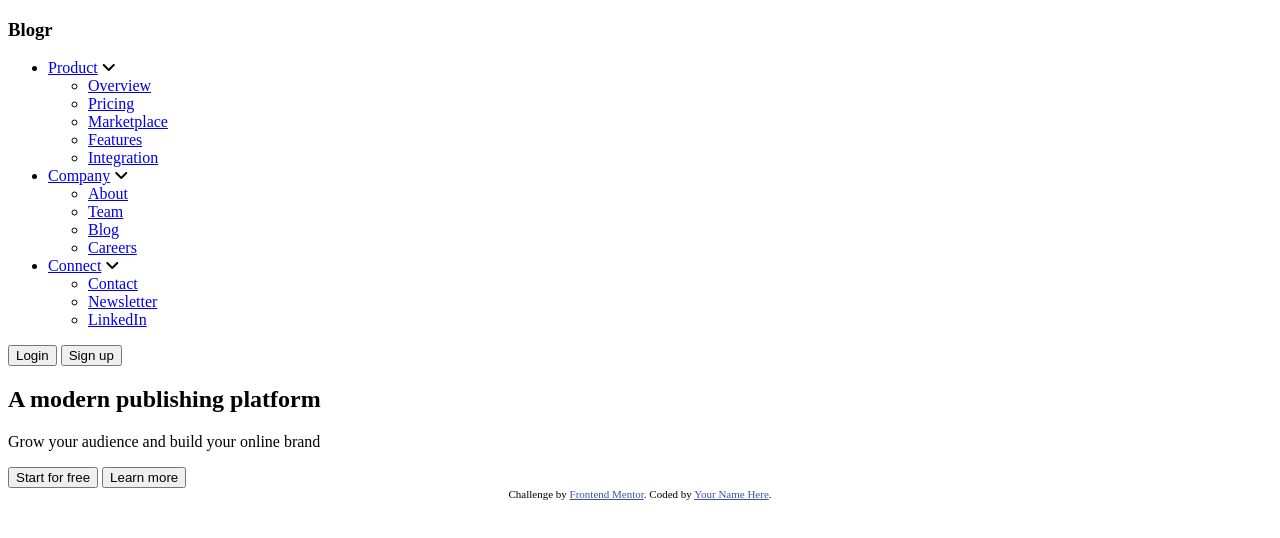
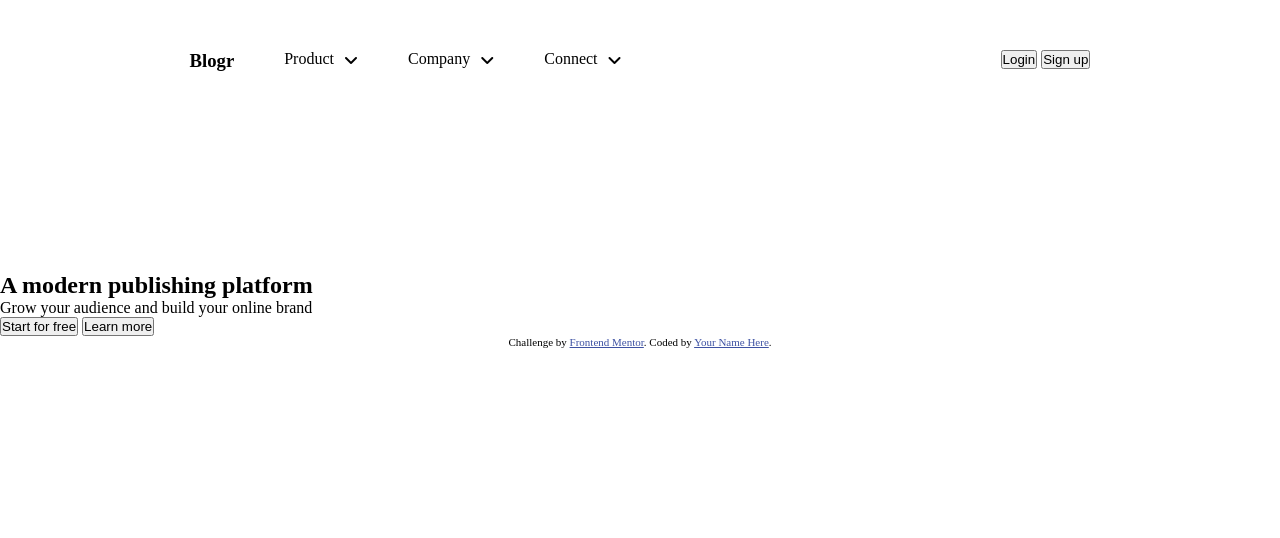
Before and after one commit to raymond-sikpojie/Blogr-Landing-Page, a plain HTML site: page index.html in a window 1280 px wide. Drawn offline with Linux system fonts and the light colour scheme.

Commit message:
aligned navbar items

```diff
--- a/index.html
+++ b/index.html
@@ -4,7 +4,7 @@
     <meta charset="UTF-8" />
     <meta name="viewport" content="width=device-width, initial-scale=1.0" />
     <!-- displays site properly based on user's device -->
-
+    <link rel="stylesheet" href="style.css" />
     <link
       rel="icon"
       type="image/png"
@@ -33,12 +33,11 @@
     <main>
       <section class="section-1">
         <nav>
+          <div class="menu-buttons">
             <h3>Blogr</h3>
-          <div class="menu-buttons">
-            <ul class="product">
-              <li class="product-btn">
+            <li class="product-btn menu-item">
               <a href="#">Product</a>
-                <i class="fas fa-angle-down"></i>
+              <span><i class="fas fa-angle-down"></i></span>
               <ul class="dropdown">
                 <li><a href="#">Overview</a></li>
                 <li><a href="#">Pricing</a></li>
@@ -47,9 +46,9 @@
                 <li><a href="#">Integration</a></li>
               </ul>
             </li>
-              <li class="product-btn">
+            <li class="company-btn menu-item">
               <a href="#">Company</a>
-                <i class="fas fa-angle-down"></i>
+              <span><i class="fas fa-angle-down"></i></span>
               <ul class="dropdown">
                 <li><a href="#">About</a></li>
                 <li><a href="#">Team</a></li>
@@ -57,16 +56,15 @@
                 <li><a href="#">Careers</a></li>
               </ul>
             </li>
-              <li class="product-btn">
+            <li class="connect-btn menu-item">
               <a href="#">Connect</a>
-                <i class="fas fa-angle-down"></i>
+              <span><i class="fas fa-angle-down"></i></span>
               <ul class="dropdown">
                 <li><a href="#">Contact</a></li>
                 <li><a href="#">Newsletter</a></li>
                 <li><a href="#">LinkedIn</a></li>
               </ul>
             </li>
-            </ul>
           </div>
 
           <div class="auth-buttons">
--- /dev/null
+++ b/style.css
@@ -0,0 +1,63 @@
+* {
+  box-sizing: border-box;
+  margin: 0;
+  padding: 0;
+}
+
+nav {
+  margin-top: 50px;
+  display: flex;
+  flex-direction: row;
+  justify-content: space-around;
+  margin-bottom: 200px;
+}
+
+.menu-buttons {
+  display: flex;
+  flex-direction: row;
+}
+
+.menu-item {
+  margin-left: 50px;
+}
+
+li {
+  display: flex;
+  /* transition-duration: 0.5s; */
+}
+
+li a {
+  text-decoration: none;
+  color: black;
+}
+
+li:hover {
+  cursor: pointer;
+}
+
+li span {
+  margin: auto;
+  margin-left: 10px;
+}
+
+li ul {
+  position: absolute;
+  /* top: 65px; */
+  visibility: hidden;
+  /* opacity: 0; */
+  /* transition: all 0.5s ease; */
+  margin-top: 16px;
+}
+
+li:hover ul {
+  visibility: visible;
+}
+
+li ul li {
+  padding-top: 10px;
+  /* clear: both;
+  width: 100%; */
+}
+
+.auth-buttons {
+}
```
Lines whose indentation alone changed are shown as unchanged.
